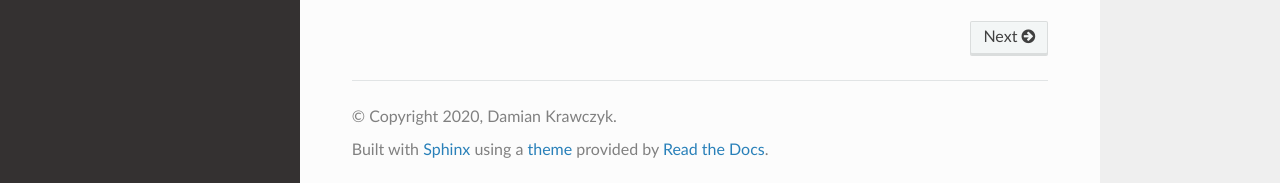
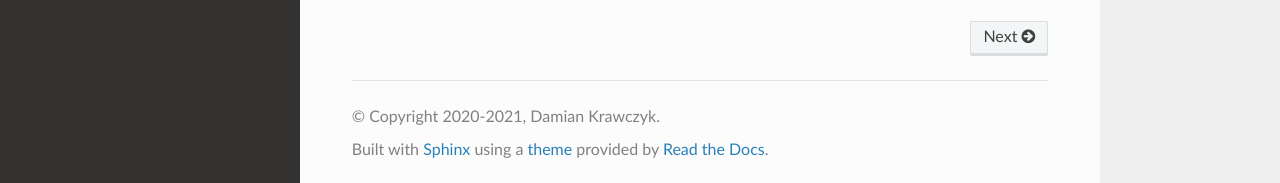
Before and after one commit to LimberDuck/nessus-file-analyzer, a Sphinx documentation site: the page built from docs/index.rst, in a window 1280 px wide and 900 px high, scrolled down 1377 px. Shown: the part 714-897 px from the top of the window. Built offline with Sphinx 7.4.7 and the Read the Docs theme 2.0.0, drawn with Linux system fonts in a browser that asks for light colours.

Commit message:
copyright footer updated in docs

```diff
--- a/docs/conf.py
+++ b/docs/conf.py
@@ -18,7 +18,7 @@
 # -- Project information -----------------------------------------------------
 
 project = 'nessus-file-analyzer'
-copyright = '2020, Damian Krawczyk'
+copyright = '2020-2021, Damian Krawczyk'
 author = 'Damian Krawczyk'
 
 # The full version, including alpha/beta/rc tags
```
